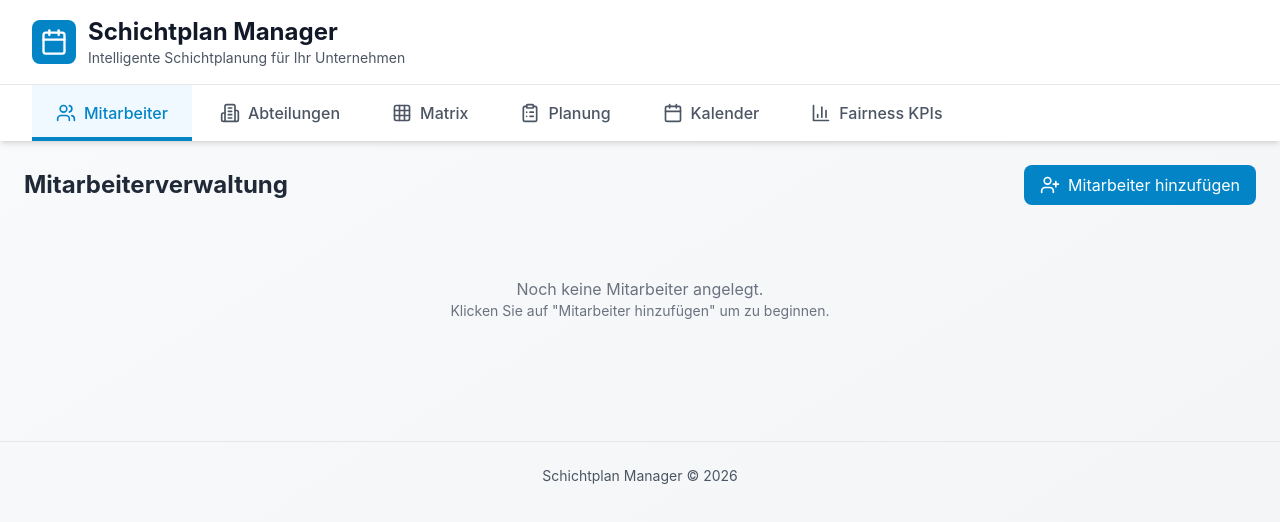
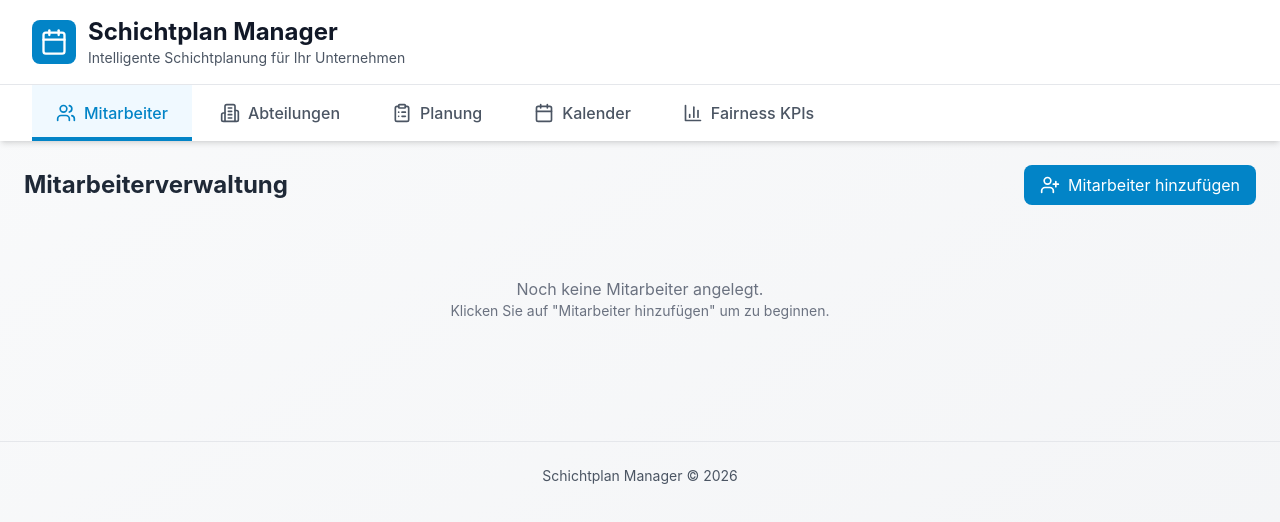
Before and after one commit to leo78787/spv, a React (Vite) app: page / in a window 1280 px wide. Shown: the top 522 px of the page. Built offline with nearby package versions, Linux system fonts and the light colour scheme.

Commit message:
chore(ui): remove 'Matrix' tab from navigation and ViewTab; update references

```diff
--- a/src/App.tsx
+++ b/src/App.tsx
@@ -1,12 +1,11 @@
 import React, { useState } from 'react';
 import { EmployeeManagement } from './components/EmployeeManagement';
 import { DepartmentManagement } from './components/DepartmentManagement';
-import { EmployeeShiftMatrix } from './components/EmployeeShiftMatrix';
 import { ShiftPlanning } from './components/ShiftPlanning';
 import { CalendarView } from './components/CalendarView';
 import { FairnessKPIs } from './components/FairnessKPIs';
 import { ViewTab } from './types';
-import { Users, Calendar, ClipboardList, Building2, Grid3x3, BarChart3 } from 'lucide-react';
+import { Users, Calendar, ClipboardList, Building2, BarChart3 } from 'lucide-react';
 
 function App() {
   const [activeTab, setActiveTab] = useState<ViewTab>('employees');
@@ -14,7 +13,6 @@ function App() {
   const tabs = [
     { id: 'employees' as ViewTab, label: 'Mitarbeiter', icon: Users },
     { id: 'departments' as ViewTab, label: 'Abteilungen', icon: Building2 },
-    { id: 'matrix' as ViewTab, label: 'Matrix', icon: Grid3x3 },
     { id: 'planning' as ViewTab, label: 'Planung', icon: ClipboardList },
     { id: 'calendar' as ViewTab, label: 'Kalender', icon: Calendar },
     { id: 'kpis' as ViewTab, label: 'Fairness KPIs', icon: BarChart3 },
@@ -75,7 +73,7 @@ function App() {
       <main className="max-w-7xl mx-auto">
         {activeTab === 'employees' && <EmployeeManagement />}
         {activeTab === 'departments' && <DepartmentManagement />}
-        {activeTab === 'matrix' && <EmployeeShiftMatrix />}
+
         {activeTab === 'planning' && <ShiftPlanning />}
         {activeTab === 'calendar' && <CalendarView />}
         {activeTab === 'kpis' && <FairnessKPIs />}
--- a/src/components/FairnessKPIs.tsx
+++ b/src/components/FairnessKPIs.tsx
@@ -354,7 +354,7 @@ export function FairnessKPIs() {
               <ul className="text-sm text-yellow-700 list-disc list-inside space-y-1">
                 <li>Überprüfen Sie die Schichtzuweisung für Mitarbeiter mit überdurchschnittlich vielen Schichten</li>
                 <li>Berücksichtigen Sie die Umverteilung von Schichten an weniger ausgelastete Mitarbeiter</li>
-                <li>Nutzen Sie die Mitarbeiter-Präferenzen in der Matrix-Ansicht zur besseren Planung</li>
+                <li>Nutzen Sie die Mitarbeiter-Präferenzen in der Mitarbeiterverwaltung zur besseren Planung</li>
               </ul>
             </div>
           </div>
--- a/src/types.ts
+++ b/src/types.ts
@@ -59,7 +59,7 @@ export interface ShiftPlan {
   assignments: ShiftAssignment[];
 }
 
-export type ViewTab = 'employees' | 'matrix' | 'departments' | 'planning' | 'calendar' | 'kpis';
+export type ViewTab = 'employees' | 'departments' | 'planning' | 'calendar' | 'kpis';
 
 // Shift requirements
 export const SHIFT_REQUIREMENTS: Record<ShiftType, { count: number; duration: string; days: string }> = {
```
